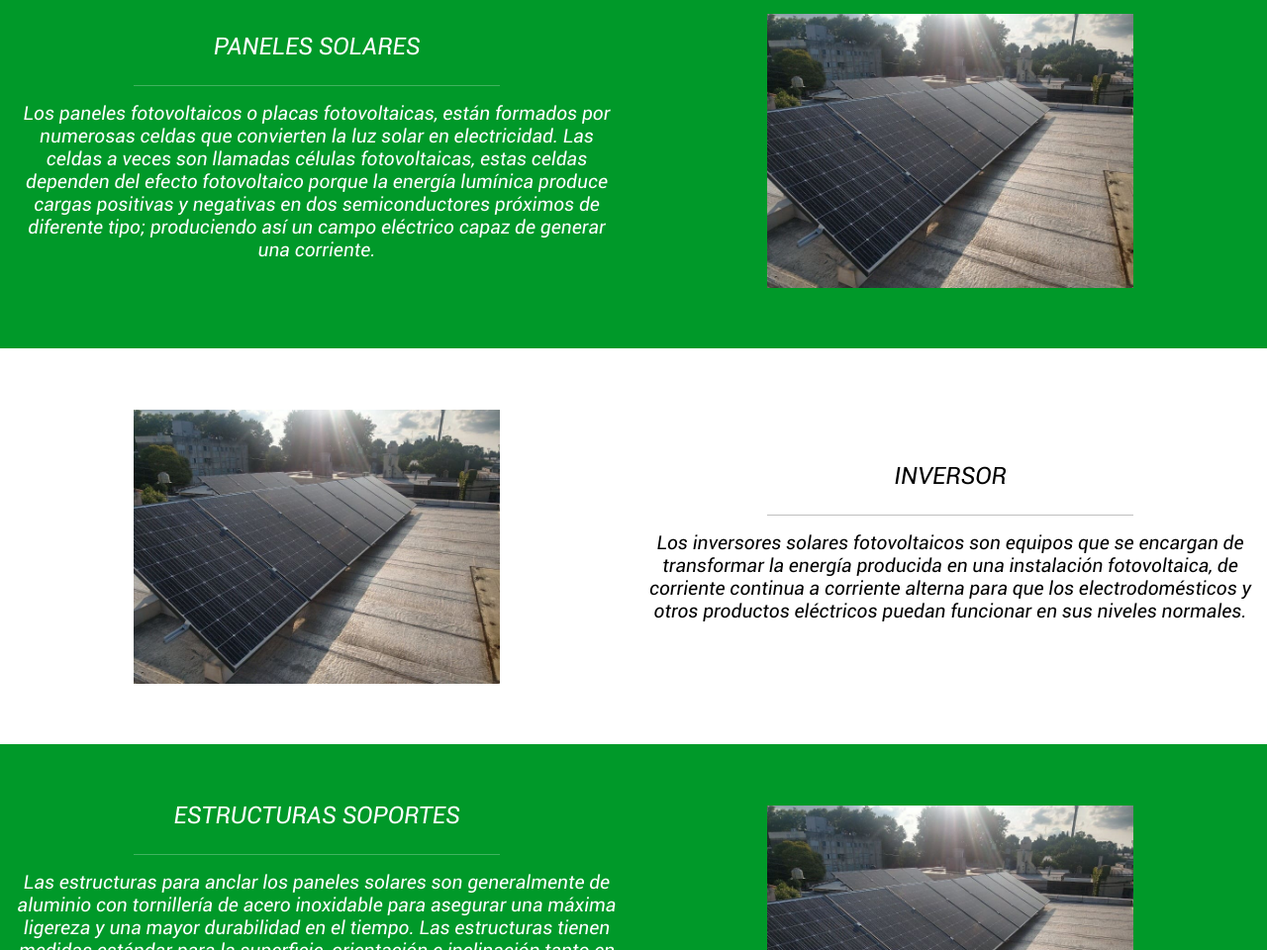
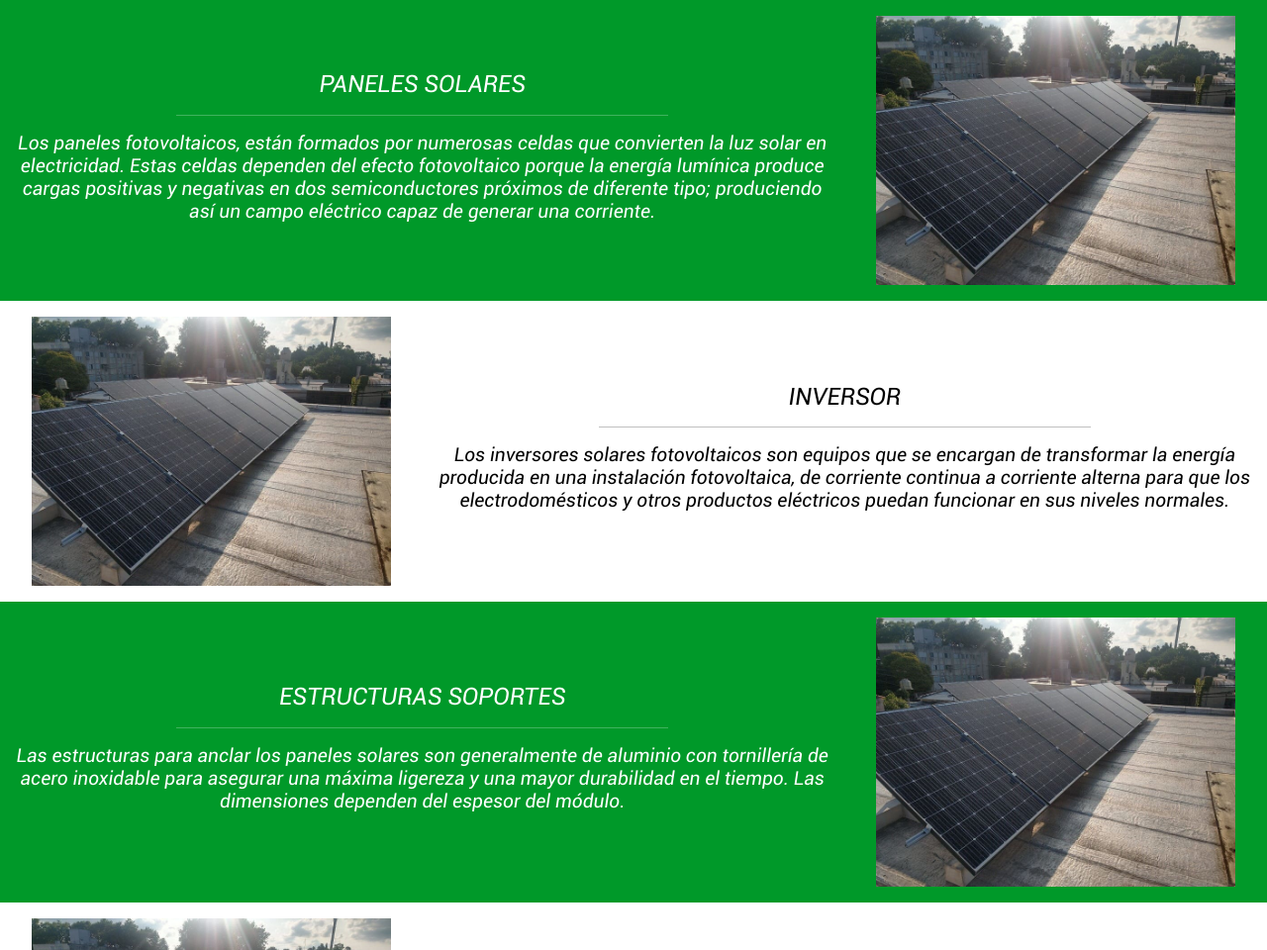
Before and after one commit to Pablo1007/PF-RossiPablo, a website: page index.html in a window 1280 px wide. Shown: the part 1840-2800 px from the top of the page at 99% size. Drawn offline with nearby package versions, Linux system fonts and the light colour scheme.

Commit message:
Avance responsive a telefono/tablet

```diff
--- a/index.html
+++ b/index.html
@@ -136,28 +136,28 @@
 
             <!-- presupuesto instalacion -->
 
-            <div class="col-12 col-md-2 d-flex flex-column align-items-center servicios">
+            <div class="col-xl-2 col-md-5 col-12 d-flex flex-column align-items-center servicios mb-5">
                 <img class="pt-4" src="./assets/images/iconosIndex/iconoPresupuesto.png" alt="presupuesto instalación" height="auto" width="150px">
                 <p class="text-center py-4 bee text-white">Dimensionamiento y presupuesto del kit necesario para la generación</p>
             </div>
 
             <!-- elaboracion de planos -->
 
-            <div class="col-12 col-md-2 d-flex flex-column align-items-center servicios">
+            <div class="col-xl-2 col-md-5 col-12 d-flex flex-column align-items-center servicios mb-5">
                 <img class="pt-4" src="./assets/images/iconosIndex/iconoPlanos.png" alt="elaboracion de planos" height="auto" width="150px">
                 <p class="text-center py-4 bee text-white">Elaboración de planos necesarios y presentación de documentación</p>
             </div>
 
             <!-- montaje de equipos -->
 
-            <div class="col-12 col-md-2 d-flex flex-column align-items-center servicios">
+            <div class="col-xl-2 col-md-5 col-12 d-flex flex-column align-items-center servicios mb-5">
                 <img class="pt-4" src="./assets/images/iconosIndex/iconoConstruccion.png" alt="montaje de equipos" height="auto" width="150px">
                 <p class="text-center py-4 bee text-white">Entrega de materiales necesarios para la instalación y montaje de la misma</p>
                 </div>
 
             <!-- puesta en marcha -->
 
-            <div class="col-12 col-md-2 d-flex flex-column align-items-center servicios">
+            <div class="col-xl-2 col-md-5 col-12 d-flex flex-column align-items-center servicios mb-5">
                 <img class="pt-4" src="./assets/images/iconosIndex/puestaMarcha.png" alt="puesta en marcha" height="auto" width="150px">
                 <p class="text-center py-4 bee text-white">Puesta en marcha del equipamiento</p>
                 </div>
@@ -238,49 +238,49 @@
             </section>
         </div>
 
-        <div class="row d-flex align-items-center justify-content-center bg-verdemedio" style="height: 400px;" >
-            <div class="col-6 d-flex flex-column align-items-center justify-content-center text-center text-white descrip">
-                <h3 class="roboto">PANELES SOLARES</h3>
+        <div class="row d-flex align-items-center justify-content-center bg-verdemedio h-auto">
+            <div class="col-12 col-md-8 d-flex flex-column align-items-center justify-content-center text-center text-white descrip">
+                <h3 class="roboto m-0">PANELES SOLARES</h3>
                 <hr width="60%">
-                <p class="h2 roboto">Los paneles fotovoltaicos o placas fotovoltaicas, están formados por numerosas celdas que convierten la luz solar en electricidad. Las celdas a veces son llamadas células fotovoltaicas, estas celdas dependen del efecto fotovoltaico porque la energía lumínica produce cargas positivas y negativas en dos semiconductores próximos de diferente tipo; produciendo así un campo eléctrico capaz de generar una corriente.</p>
+                <p class="h2 roboto">Los paneles fotovoltaicos, están formados por numerosas celdas que convierten la luz solar en electricidad. Estas celdas dependen del efecto fotovoltaico porque la energía lumínica produce cargas positivas y negativas en dos semiconductores próximos de diferente tipo; produciendo así un campo eléctrico capaz de generar una corriente.</p>
             </div>
-            <div class="col-6 d-flex align-items-center justify-content-center">
-                <img src="./assets/images/Inicio/paneles_en_techo_plano.jpeg" height="auto" width="60%" alt="panel generador de energía">
+            <div class="col-12 col-md-4 d-flex align-items-center justify-content-center my-3">
+                <img src="./assets/images/Inicio/paneles_en_techo_plano.jpeg" height="auto" width="90%" alt="panel generador de energía">
             </div>
         </div>
 
 
-        <div class="row d-flex align-items-center justify-content-center" style="height: 400px;">
-            <div class="col-6 d-flex align-items-center justify-content-center">
-                <img src="./assets/images/Inicio/paneles_en_techo_plano.jpeg" height="auto" width="60%" alt="panel generador de energía">
+        <div class="row d-flex align-items-center justify-content-center h-auto">
+            <div class="col-12 col-md-4 d-flex align-items-center justify-content-center my-3">
+                <img src="./assets/images/Inicio/paneles_en_techo_plano.jpeg" height="auto" width="90%" alt="panel generador de energía">
             </div>
-            <div class="col-6 d-flex flex-column align-items-center justify-content-center text-center text-black descrip">
-                <h3 class="roboto">INVERSOR</h3>
+            <div class="col-12 col-md-8 d-flex flex-column align-items-center justify-content-center text-center text-black descrip">
+                <h3 class="roboto m-0">INVERSOR</h3>
                 <hr width="60%">
                 <p class="h2 roboto">Los inversores solares fotovoltaicos son equipos que se encargan de transformar la energía producida en una instalación fotovoltaica, de corriente continua a corriente alterna para que los electrodomésticos y otros productos eléctricos puedan funcionar en sus niveles normales.</p>
             </div>
         </div>
 
 
-        <div class="row d-flex align-items-center justify-content-center bg-verdemedio" style="height: 400px;">
-            <div class="col-6 d-flex flex-column align-items-center justify-content-center text-center text-white descrip">
-                <h3 class="roboto">ESTRUCTURAS SOPORTES</h3>
+        <div class="row d-flex align-items-center justify-content-center bg-verdemedio h-auto">
+            <div class="col-12 col-md-8 d-flex flex-column align-items-center justify-content-center text-center text-white descrip">
+                <h3 class="roboto m-0">ESTRUCTURAS SOPORTES</h3>
                 <hr width="60%">
-                <p class="h2 roboto">Las estructuras para anclar los paneles solares son generalmente de aluminio con tornillería de acero inoxidable para asegurar una máxima ligereza y una mayor durabilidad en el tiempo. Las estructuras tienen medidas estándar para la superficie, orientación e inclinación tanto en horizontal como en vertical. La estructura suele estar compuesta de ángulos de aluminio, carril de fijación, triángulo, tornillos de anclaje (triángulo-ángulo), tornillo allen (generalmente de tuerca cuadrada, para la fijación del módulo) y pinza zeta para la fijación del módulo. Las dimensiones dependen del espesor del módulo.</p>
+                <p class="h2 roboto">Las estructuras para anclar los paneles solares son generalmente de aluminio con tornillería de acero inoxidable para asegurar una máxima ligereza y una mayor durabilidad en el tiempo. Las dimensiones dependen del espesor del módulo.</p>
             </div>
-            <div class="col-6 d-flex align-items-center justify-content-center">
-                <img src="./assets/images/Inicio/paneles_en_techo_plano.jpeg" height="auto" width="60%" alt="panel generador de energía">
+            <div class="col-12 col-md-4 d-flex align-items-center justify-content-center my-3">
+                <img src="./assets/images/Inicio/paneles_en_techo_plano.jpeg" height="auto" width="90%" alt="panel generador de energía">
             </div>
         </div>
 
-        <div class="row d-flex align-items-center justify-content-center" style="height: 400px;">
-            <div class="col-6 d-flex align-items-center justify-content-center">
-                <img src="./assets/images/Inicio/paneles_en_techo_plano.jpeg" height="auto" width="60%" alt="panel generador de energía">
+        <div class="row d-flex align-items-center justify-content-center h-auto">
+            <div class="col-12 col-md-4 d-flex align-items-center justify-content-center my-3">
+                <img src="./assets/images/Inicio/paneles_en_techo_plano.jpeg" height="auto" width="90%" alt="panel generador de energía">
             </div>
-            <div class="col-6 d-flex flex-column align-items-center justify-content-center text-center text-black descrip">
-                <h3 class="roboto">PROTECCIONES</h3>
+            <div class="col-12 col-md-8 d-flex flex-column align-items-center justify-content-center text-center text-black descrip">
+                <h3 class="roboto m-0">PROTECCIONES</h3>
                 <hr width="60%">
-                <p class="h2 roboto">Un dispositivo de protección eléctrica es un aparato que se utiliza para evitar fallas y la destrucción de una instalación eléctrica cuando su funcionamiento ha sido alterado o presenta errores de conexión. Estos dispositivos se encargan de descontinuar la energía que se encuentra en circunstancias “anormales” y que son capaces de detectar fallas e impedir daños que puedan afectar a los equipos y a las personas que se encuentran cerca del área.</p>
+                <p class="h2 roboto">Un dispositivo de protección eléctrica es un aparato que se utiliza para evitar fallas y la destrucción de una instalación eléctrica cuando su funcionamiento ha sido alterado o presenta errores de conexión.</p>
             </div>
         </div>
 
```
